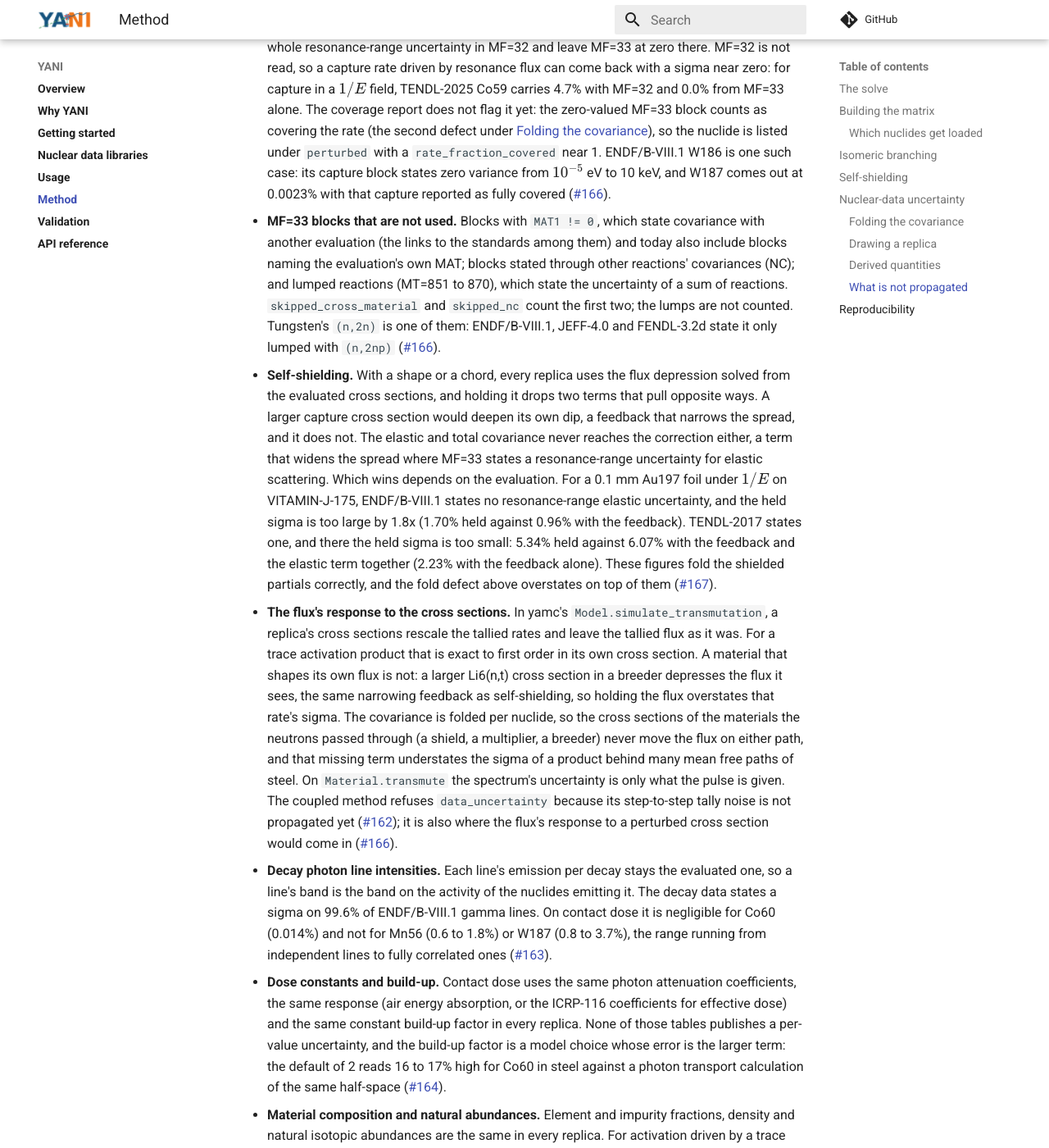
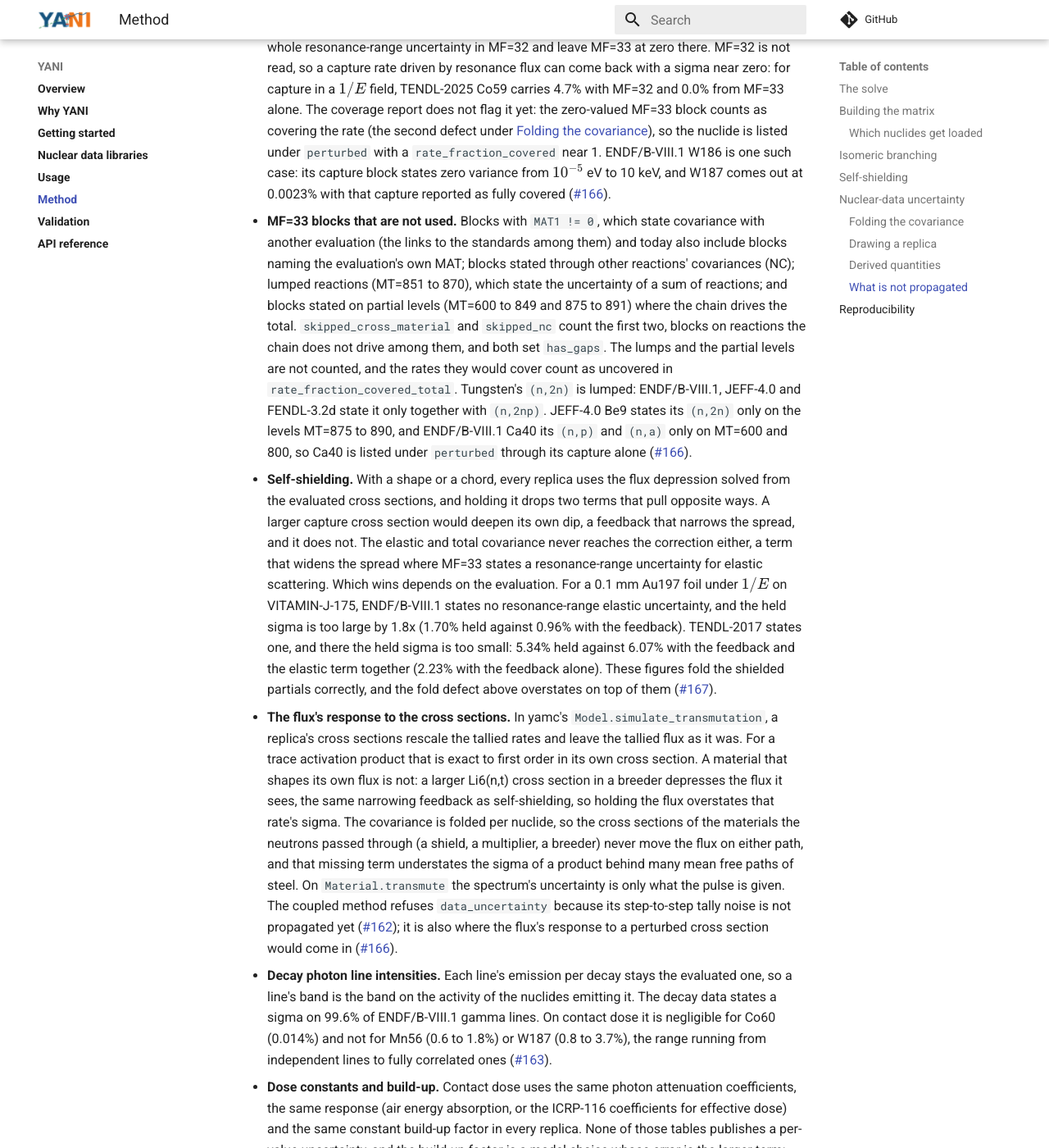
Before and after one commit to fusion-neutronics/yani, an MkDocs documentation site: the page built from docs/method.md, in a window 1280 px wide and 1400 px high, scrolled down 7076 px. Shown: the whole window at 82% size. Built offline with MkDocs 1.6.1 and Material for MkDocs 9.7.7, drawn with Linux system fonts in a browser that asks for light colours; comment, search, counter and statistics services are not loaded; some of the changed text lies outside the part shown.

Commit message:
Say what has_gaps checks, and list MF=33 blocks on partial levels
Two pages said has_gaps looks at none of the held inputs. On core main
it is true for a skipped cross-material or NC block, both on the held
list, as well as for a nuclide with no MF=33, an unsupported or
malformed block, a spectrum with no flux sigma, and a reachable nuclide
with no half-life or decay-energy sigma, each only for a source the run
perturbs. The pages now say that, and that the two skip counters include
blocks on reactions the chain does not drive.

The list of unused MF=33 blocks also left out blocks stated on partial
levels (MT 600 to 849, 875 to 891). The fold drops them without a count
and their rates read as uncovered in rate_fraction_covered_total.
JEFF-4.0 Be9 states its (n,2n) only on MT 875 to 890, and ENDF/B-VIII.1
Ca40 its (n,p) and (n,a) only on MT 600 and 800.

```diff
--- a/docs/method.md
+++ b/docs/method.md
@@ -343,11 +343,18 @@
 - **MF=33 blocks that are not used.** Blocks with `MAT1 != 0`, which state
   covariance with another evaluation (the links to the standards among them)
   and today also include blocks naming the evaluation's own MAT; blocks stated
-  through other reactions' covariances (NC); and lumped reactions (MT=851 to
-  870), which state the uncertainty of a sum of reactions.
-  `skipped_cross_material` and `skipped_nc` count the first two; the lumps are
-  not counted. Tungsten's `(n,2n)` is one of them: ENDF/B-VIII.1, JEFF-4.0 and
-  FENDL-3.2d state it only lumped with `(n,2np)` ([#166][core166]).
+  through other reactions' covariances (NC); lumped reactions (MT=851 to 870),
+  which state the uncertainty of a sum of reactions; and blocks stated on
+  partial levels (MT=600 to 849 and 875 to 891) where the chain drives the
+  total. `skipped_cross_material` and `skipped_nc` count the first two, blocks
+  on reactions the chain does not drive among them, and both set `has_gaps`. The
+  lumps and the partial levels are not counted, and the rates they would cover
+  count as uncovered in `rate_fraction_covered_total`.
+  Tungsten's `(n,2n)` is lumped: ENDF/B-VIII.1, JEFF-4.0 and FENDL-3.2d state it
+  only together with `(n,2np)`. JEFF-4.0 Be9 states its `(n,2n)` only on the
+  levels MT=875 to 890, and ENDF/B-VIII.1 Ca40 its `(n,p)` and `(n,a)` only on
+  MT=600 and 800, so Ca40 is listed under `perturbed` through its capture alone
+  ([#166][core166]).
 - **Self-shielding.** With a shape or a chord, every replica uses the flux
   depression solved from the evaluated cross sections, and holding it drops two
   terms that pull opposite ways. A larger capture cross section would deepen its
@@ -401,8 +408,13 @@
 `not_perturbed` in `get_data_uncertainty_info` names decay branching, fission
 yields, isomeric branching and cross-material covariance on every run, and the
 half-life or decay energy when a run switches that source off. The rest of this
-list is not in it yet, and `has_gaps` looks at none of it. A sigma is the spread
-from the five sources above with everything in this list held. See
+list is not in it yet. `has_gaps` looks only at the sources the run perturbs,
+and is True when one of them met a nuclide with no MF=33 at all, a skipped
+cross-material or NC block, a block whose layout is unsupported or malformed, a
+spectrum with no flux sigma, or a reachable unstable nuclide with no stated
+half-life or decay-energy sigma. Of the inputs in this list, only the skipped
+cross-material and NC blocks set it. A sigma is the spread from the five sources
+above with everything in this list held. See
 [Nuclear-data uncertainty](usage.md#nuclear-data-uncertainty).
 
 ## Reproducibility
```
Also changed, not shown: docs/usage.md (+16 -9 lines).
